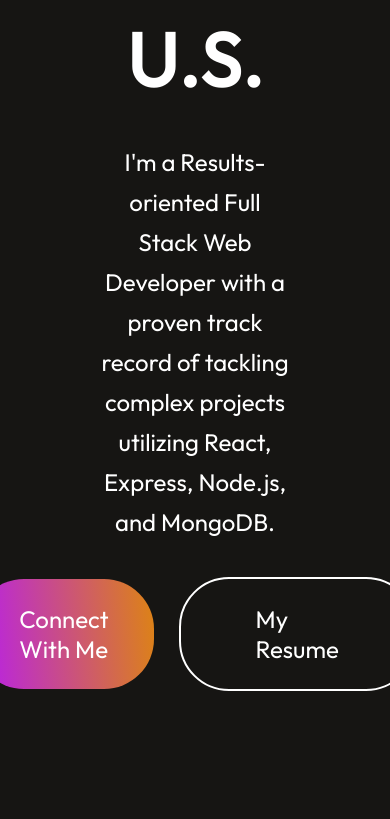
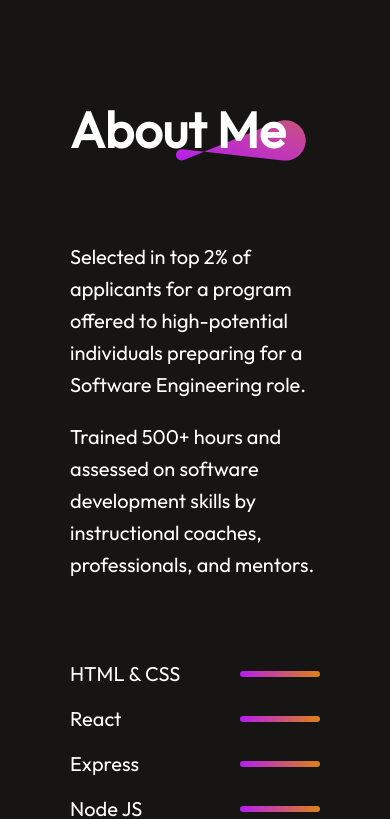
Before and after one commit to HillaryG1/ReactJS-Portfolio, a React (Vite) app: page / in a window 390 px wide. Shown: the part 1178-1997 px from the top of the page. Built offline with nearby package versions, Linux system fonts and the light colour scheme; no server answers.

Commit message:
Make About Me Responsive

```diff
--- a/src/components/About/About.css
+++ b/src/components/About/About.css
@@ -29,6 +29,12 @@
   flex-direction: column;
   gap: 80px;
 }
+
+.about-left img {
+  height: 450px;
+  width: 300px;
+}
+
 .about-para {
   display: flex;
   flex-direction: column;
@@ -93,9 +99,52 @@
   transform: scale(1.12);
   transition: 0.5s;
 }
-
-
-.about-left img {
-  height: 450px;
-  width: 300px;
+@media(max-width: 768px) {
+  .about {
+    gap: 80px;
+    margin: 50px 70px;
+    align-items: start;
+  }
+  .about-title h1 {
+    font-size: 50px;
+    padding: 0;
+  }
 }
+.about-title img {
+  width: 130px;
+  right: -20px;
+}
+.about-section {
+  flex-direction: column;
+}
+.about-left {
+  display: none;
+}
+.about-para {
+  font-size: 20px;
+  line-height: 32px;
+}
+.about-skill {
+  gap: 20px;
+  align-items: center;
+}
+.about-skill p {
+  font-size: 20px;
+}
+.about-skill hr {
+  height: 6px;
+}
+.about-achievements {
+  justify-content: space-between;
+}
+.about-achievement {
+  gap: 10px;
+}
+.about-achievement h1 {
+  font-size: 34px;
+  font-weight: 700;
+}
+.about-achievement p {
+  text-align: center;
+  font-size: 18px;
+}
--- a/src/components/About/About.jsx
+++ b/src/components/About/About.jsx
@@ -37,7 +37,7 @@
         <hr />
         <div className="about-achievement">
           <h1>7+</h1>
-          <p>MERN STACK PROJECTS COMPLETED </p>
+          <p>MERN PROJECTS COMPLETED </p>
         </div>
         <hr />
         <div className="about-achievement">
--- a/src/components/Hero/Hero.css
+++ b/src/components/Hero/Hero.css
@@ -60,3 +60,37 @@
 .hero-resume:hover {
   border-color: #B415FF;
 }
+@media(max-width: 768px) {
+  .hero img {
+    margin-top: 100px;
+    width: 260px;
+  }
+  .hero h1 {
+    margin-top: 50px;
+    width: 90%;
+    font-size: 50px;
+  }
+  .hero p {
+    width: 60%;
+    font-size: 20px;
+    line-height: 32px;
+    margin: 10px 0px;
+  }
+  .hero-action {
+    gap: 16px;
+    font-size: 20px;
+    font-weight: 500;
+    margin-bottom: 50px;
+  }
+  .hero-connect {
+    padding: 20px 30px;
+    border-radius: 40px;
+  }
+  .hero-resume {
+    padding: 20px 50px;
+    border-radius: 40px;
+  }
+
+
+
+}
```
